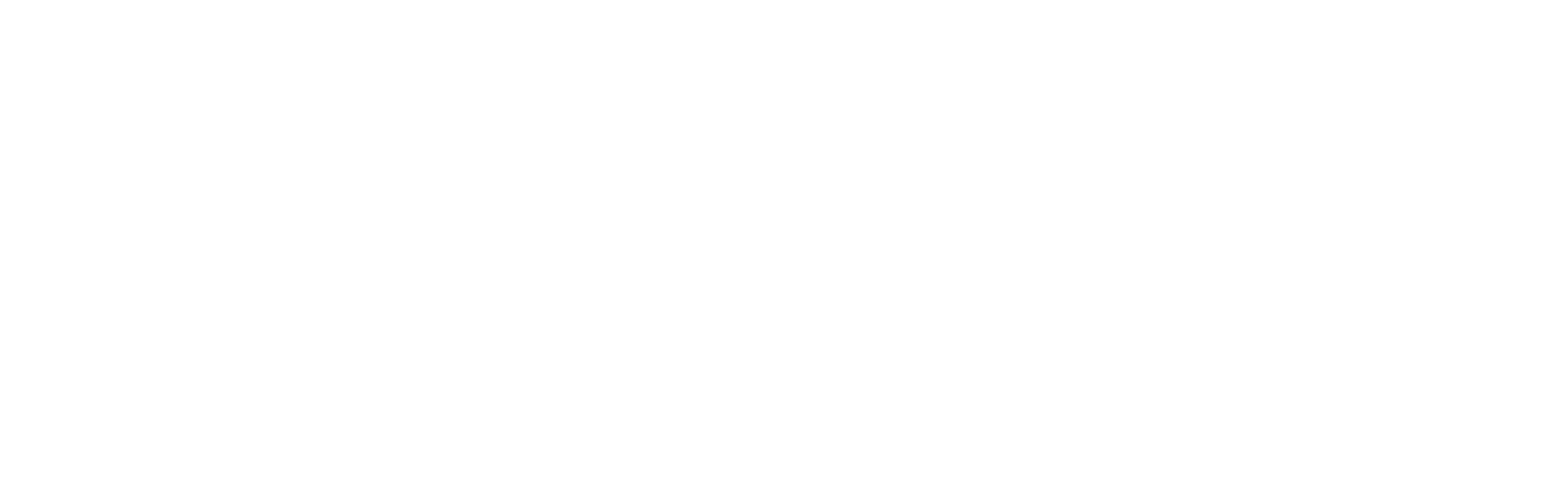
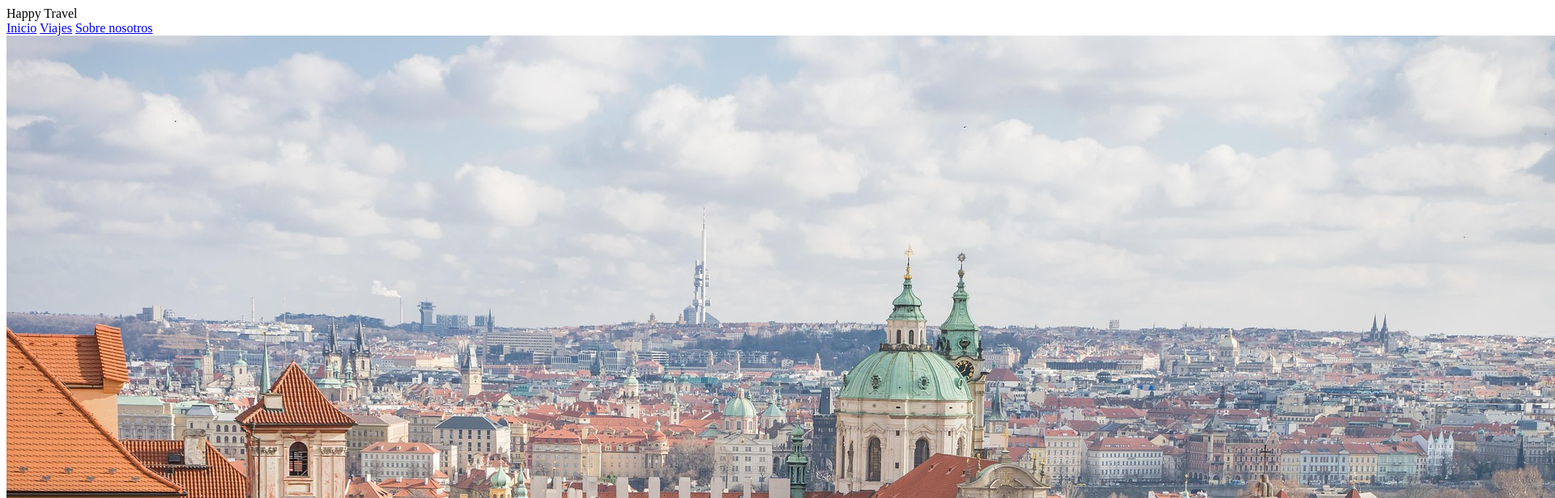
Before and after one commit to onion122/HappyTravel, a plain HTML site: page index.html in a window 1280 px wide. Shown: the top 616 px of the page at 81% size, 1920 px wide, since content can reach past the window. Drawn offline with Linux system fonts and the light colour scheme.

Commit message:
Logo and image

```diff
--- a/index.html
+++ b/index.html
@@ -7,6 +7,20 @@
     <title>Happy Travel</title>
 </head>
 <body>
+    <header>
+        <div class="logo">Happy Travel</div>
+        <nav>
+            <a href="#">Inicio</a>
+            <a href="#">Viajes</a>
+            <a href="#">Sobre nosotros</a>
+        </nav>
+        <div class="profile-icon"></div>
+    </header>
 
+    <img src="praga.jpg" alt="Ciudad europea" class="main-image">
+
+    <section class="hero">
+        <h1>Happy Travel</h1>
+    </section>
 </body>
 </html>
```
